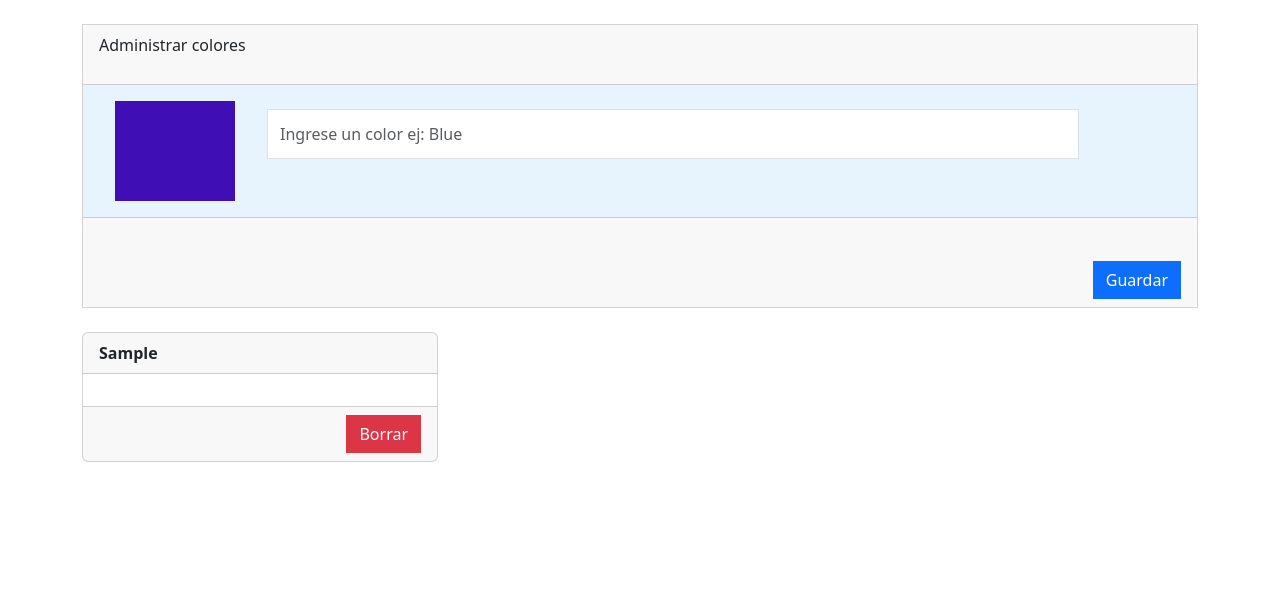
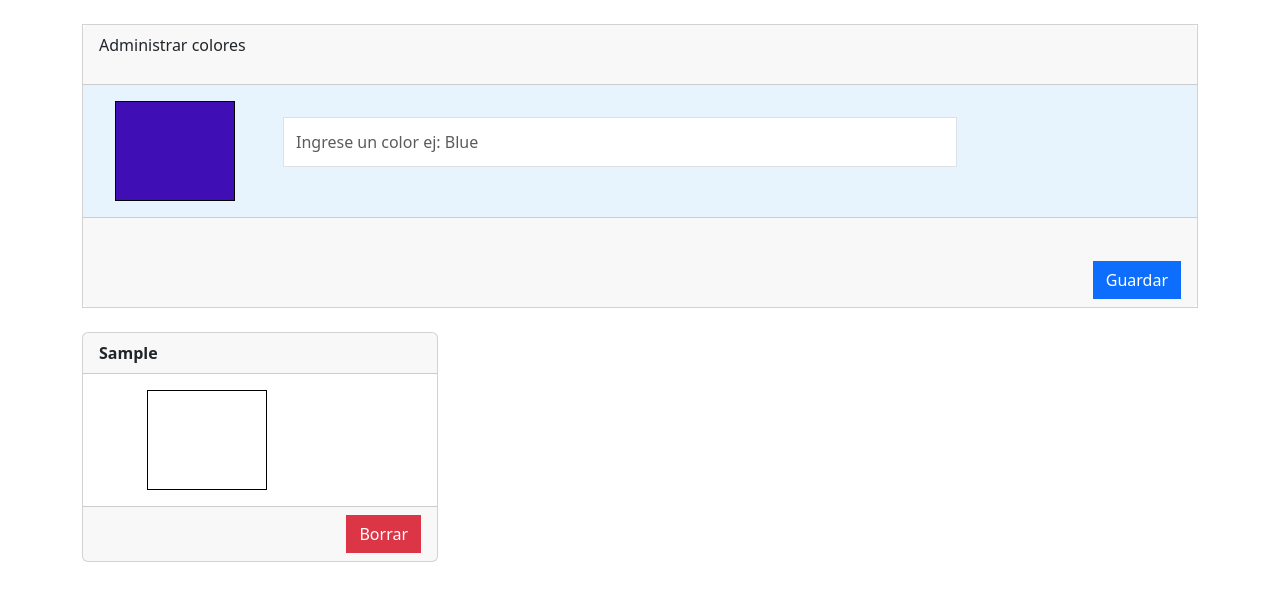
Before and after one commit to nachonazar/Ejercicio6-React, a React (Vite) app: page / in a window 1280 px wide. Both pictures are taken after typing "Sample" into the empty fields and a click on the button "Guardar". Shown: the top 600 px of the page. Built offline with nearby package versions, Linux system fonts and the light colour scheme.

Commit message:
agregue validaciones al formulario y se muestra color dinámico en las cards

```diff
--- a/package.json
+++ b/package.json
@@ -13,7 +13,8 @@
     "bootstrap": "^5.3.7",
     "react": "^19.1.0",
     "react-bootstrap": "^2.10.10",
-    "react-dom": "^19.1.0"
+    "react-dom": "^19.1.0",
+    "react-hook-form": "^7.60.0"
   },
   "devDependencies": {
     "@eslint/js": "^9.30.1",
--- a/src/components/FormularioColor.jsx
+++ b/src/components/FormularioColor.jsx
@@ -1,50 +1,94 @@
-import React, { useState, useEffect } from 'react';
-import {Card, Button, Form} from "react-bootstrap"
-import ListaColores from './ListaColores';
-
+import React, { useState, useEffect } from "react";
+import { useForm } from "react-hook-form";
+import { Card, Button, Form } from "react-bootstrap";
+import ListaColores from "./ListaColores";
 
 const FormularioColor = () => {
-    const [color, setColor] = useState("")
-    const coloresLocalstorage = JSON.parse(localStorage.getItem("listaColores")) || []
-    const [colores, setColores] = useState(coloresLocalstorage)
+  const coloresLocalstorage =
+    JSON.parse(localStorage.getItem("listaColores")) || [];
+  const [colores, setColores] = useState(coloresLocalstorage);
+  const {
+    register,
+    handleSubmit,
+    reset,
+    formState: { errors },
+  } = useForm();
 
-    useEffect(()=>{
-      localStorage.setItem("listaColores", JSON.stringify(colores))
-    }, [colores])
+  useEffect(() => {
+    localStorage.setItem("listaColores", JSON.stringify(colores));
+  }, [colores]);
 
-    const handleSubmit = (e)=>{
-        e.preventDefault();
-        console.log("aqui deberia guardar el color")
+  const agregarColores = (data) => {
+    console.log("aqui deberia guardar el color");
+    console.log(data)
     //tomar el color que esta en el state color y guardarlo en el state colores (array)
     //colores.push(color)
-         setColores([...colores, color])
+    setColores([...colores, data.inputColor])
     //limpiar el formulario
-         setColor("");
-    }
+    reset();
+  };
 
   const borrarColor = (nombreColor) => {
-        const coloresFiltrados = colores.filter((item)=> item!==nombreColor)
+    const coloresFiltrados = colores.filter((item) => item !== nombreColor);
     //actualizar el estado colores
-        setColores(coloresFiltrados)
-    }
+    setColores(coloresFiltrados);
+  };
 
   return (
     <>
-        <Card className='rounded-0'>
-      <Card.Header style={{height: "60px"}}>Administrar colores</Card.Header>
-      <Form onSubmit={handleSubmit}>
-      <Card.Body className='d-flex' style={{ backgroundColor: '#e8f4fd' }}>
-        <div className='mx-3'
+      <Card className="rounded-0">
+        <Card.Header style={{ height: "60px" }}>
+          Administrar colores
+        </Card.Header>
+        <Form onSubmit={handleSubmit(agregarColores)}>
+          <Card.Body className="d-flex" style={{ backgroundColor: "#e8f4fd" }}>
+            <div
+              className="mx-3"
               style={{
                 width: "120px",
                 height: "100px",
                 backgroundColor: "#3f0fb5",
+                border: "1px solid black",
               }}
             ></div>
-        <Form.Control className='rounded-0 mx-3 mt-2' style={{ height: "50px", width: "75%" }} type="text" placeholder="Ingrese un color ej: Blue" onChange={(e)=> setColor(e.target.value)} value={color}/>
+            <div className="mx-3 mt-2" style={{ flexGrow: 1 }}>
+            <Form.Control
+              className="rounded-0 mx-3 mt-2 mb-2"
+              style={{ height: "50px", width: "75%" }}
+              type="text"
+              placeholder="Ingrese un color ej: Blue"
+              onChange={(e) => setColor(e.target.value)}
+              {...register("inputColor", {
+                required: "El color es un dato obligatorio",
+                minLength: {
+                  value: 3,
+                  message:
+                    "El nombre del color debe tener al menos 3 caracteres",
+                },
+                maxLength: {
+                  value: 50,
+                  message:
+                    "El nombre del color debe tener como máximo 50 caracteres",
+                },
+                pattern: {
+                  value: /^[a-zA-ZáéíóúÁÉÍÓÚñÑ\s]{3,50}$/,
+                  message:
+                    "El nombre del color solo debe contener letras y espacios",
+                },
+              })}
+            />
+            {errors.inputColor && (
+      <Form.Text className="text-danger mx-3">{errors.inputColor.message}</Form.Text>
+    )}
+    </div>
           </Card.Body>
-        <Card.Footer className='d-flex justify-content-end align-items-end' style={{height: "90px"}}>
-            <Button className='rounded-0' variant="primary" type='submit'>Guardar</Button>
+          <Card.Footer
+            className="d-flex justify-content-end align-items-end"
+            style={{ height: "90px" }}
+          >
+            <Button className="rounded-0" variant="primary" type="submit">
+              Guardar
+            </Button>
           </Card.Footer>
         </Form>
       </Card>
--- a/src/components/ItemColor.jsx
+++ b/src/components/ItemColor.jsx
@@ -6,6 +6,15 @@ const ItemColor = ({nombreColor, borrarColor}) => {
             <Card>
       <Card.Header><strong>{nombreColor}</strong></Card.Header>
       <Card.Body>
+        <div
+              className="mx-5"
+              style={{
+                width: "120px",
+                height: "100px",
+                backgroundColor: nombreColor,
+                border: "1px solid black",
+              }}
+            ></div>
         </Card.Body>
         <Card.Footer className='d-flex justify-content-end'>
             <Button className='rounded-0' variant="danger" onClick={() => borrarColor(nombreColor)}>Borrar</Button>
```
Also changed, not shown: 1 other file (tests, documents, lock files or other folders). Lines whose indentation alone changed are shown as unchanged.
